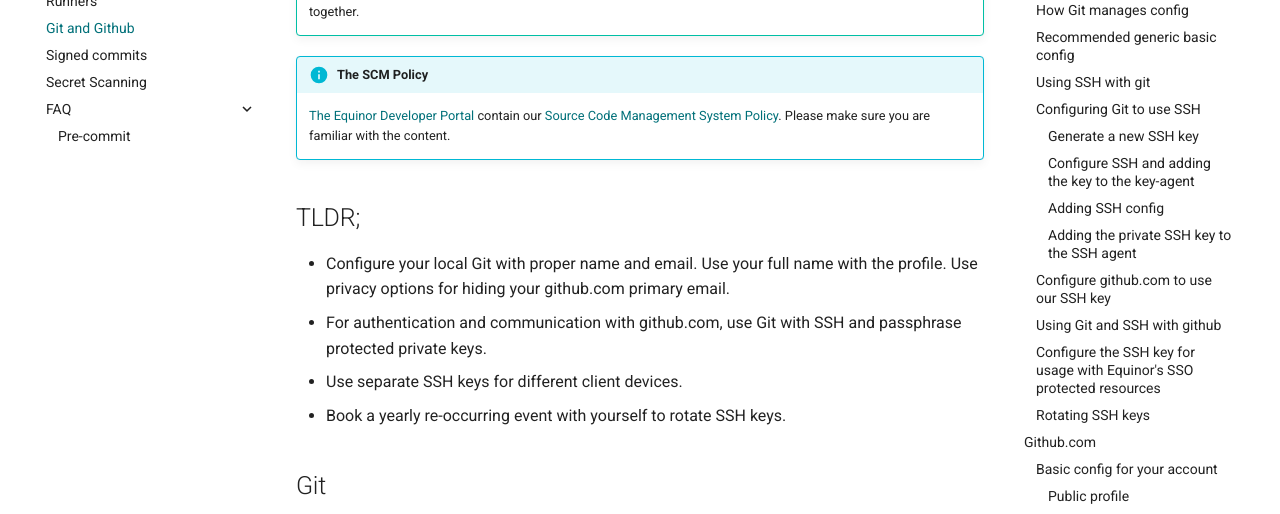
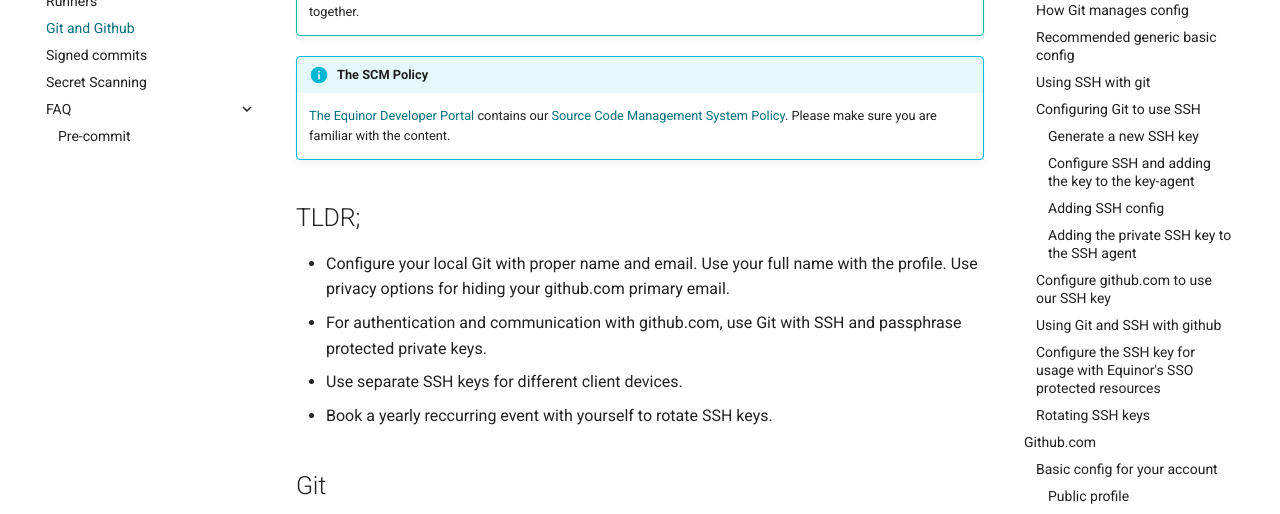
Before and after one commit to equinor/appsec, an MkDocs documentation site: the page built from docs/guidelines/git-github.md, in a window 1280 px wide and 900 px high, scrolled down 287 px. Shown: the part 152-666 px from the top of the window. Built offline with MkDocs 1.6.1 and Material for MkDocs 9.7.7, drawn with Linux system fonts in a browser that asks for light colours; some web fonts are replaced; comment, search, counter and statistics services are not loaded.

Commit message:
docs: fix typos and re-phrase some places (#136)
Great - thanx!

* fix typos and re-phrase some places
* update as per review comments

```diff
--- a/docs/guidelines/git-github.md
+++ b/docs/guidelines/git-github.md
@@ -9,14 +9,14 @@ This guideline contains some basic information on configuration of Git and user
 
 !!! Info "The SCM Policy"
 
-    [The Equinor Developer Portal](https://developer.equinor.com/) contain our [Source Code Management System Policy](https://developer.equinor.com/governance/scm-policy/). Please make sure you are familiar with the content.
+    [The Equinor Developer Portal](https://developer.equinor.com/) contains our [Source Code Management System Policy](https://developer.equinor.com/governance/scm-policy/). Please make sure you are familiar with the content.
 
 ## TLDR;
 
 - Configure your local Git with proper name and email. Use your full name with the profile. Use privacy options for hiding your github.com primary email.
 - For authentication and communication with github.com, use Git with SSH and passphrase protected private keys.
 - Use separate SSH keys for different client devices.
-- Book a yearly re-occurring event with yourself to rotate SSH keys.
+- Book a yearly reccurring event with yourself to rotate SSH keys.
 
 ## Git
 
@@ -29,7 +29,7 @@ The official [Git documentation](https://git-scm.com/doc) is a good source for a
 
 ### How Git manages config
 
-Git is dependent on proper configuration to work. Configuration can be read from the command line (using the `-c` option), environment variables or files. The [official guide]([authoriative](https://git-scm.com/docs/git-config#_configuration)) provides the details.
+Git is dependent on proper configuration to work. Configuration can be read from the command line (using the `-c` option), environment variables or files. The [official guide](https://git-scm.com/docs/git-config#_configuration) provides the details.
 
 We usually store Git config in files. Git will read config from multiple locations depending on their availability. The files are read in the order shown below, the `last value read` will take precedence over values read earlier.
 
```
Also changed, not shown: docs/guidelines/gh-actions-runners.md (+2 -2 lines), docs/guidelines/git-signed-commits.md (+3 -3 lines).
